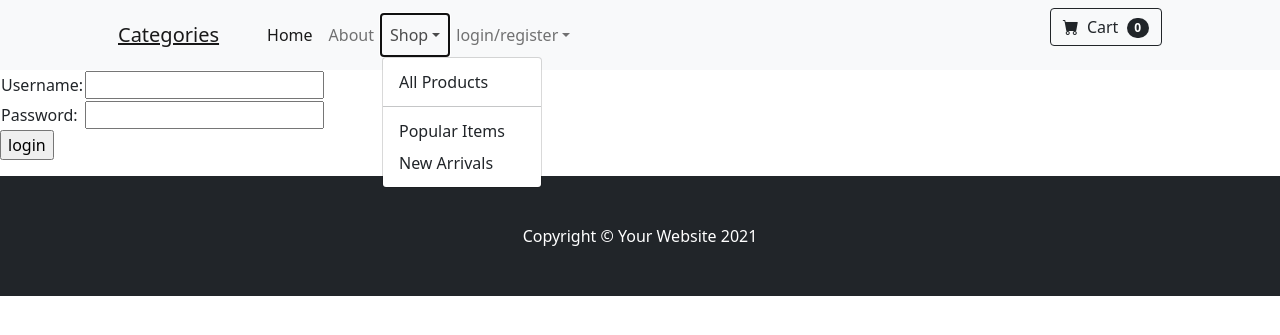
After one commit to SergeyLev/MixWebShop, a Django app: page /accounts/login/ in a window 1280 px wide, after a click on "Shop". The commit adds this page. Shown: the top 335 px of the page. Run offline with Django 3.2, Linux system fonts and the light colour scheme; parts of the project's set-up code (start-up, migrations or seed data) failed here and were passed over.

Commit message:
edit base.html, with loggin functions, product list, product edit product delete add urls for sign up , profile detail and profile update. create views for SignUpView, ProfileDetail, ProfileUpdate in views.py

```diff
--- a/MixWebShop/templates/base.html
+++ b/MixWebShop/templates/base.html
@@ -5,7 +5,7 @@
 
         <title>MixWebShop</title>
         <!-- Favicon-->
-        <link rel="icon" type="image/x-icon" href="static/assets/favicon.ico" />
+        <link rel="icon" type="image/x-icon" href="MixWebShop/static/assets/favicon.ico" />
         <!-- Bootstrap icons-->
         <link href="https://cdn.jsdelivr.net/npm/bootstrap-icons@1.5.0/font/bootstrap-icons.css" rel="stylesheet" />
         <!-- Core theme CSS (includes Bootstrap)-->
@@ -20,14 +20,44 @@
                 <div class="collapse navbar-collapse" id="navbarSupportedContent">
                     <ul class="navbar-nav me-auto mb-2 mb-lg-0 ms-lg-4">
                         <li class="nav-item"><a class="nav-link active" aria-current="page" href="{% url 'main' %}">Home</a></li>
-                        <li class="nav-item"><a class="nav-link" href="#!">About</a></li>
+                        <li class="nav-item"><a class="nav-link" href="{% url 'main' %}">About</a></li>
                         <li class="nav-item dropdown">
                             <a class="nav-link dropdown-toggle" id="navbarDropdown" href="#" role="button" data-bs-toggle="dropdown" aria-expanded="false">Shop</a>
                             <ul class="dropdown-menu" aria-labelledby="navbarDropdown">
-                                <li><a class="dropdown-item" href="#!">All Products</a></li>
+                                <li><a class="dropdown-item" href="{% url 'product_list' %}">All Products</a></li>
                                 <li><hr class="dropdown-divider" /></li>
                                 <li><a class="dropdown-item" href="#!">Popular Items</a></li>
                                 <li><a class="dropdown-item" href="#!">New Arrivals</a></li>
+                            </ul>
+                        </li>
+                        <li class="nav-item dropdown">
+                            {% if user.is_authenticated %}
+
+                            <a class="nav-link dropdown-toggle" id="navbarDropdown" href="#" role="button" data-bs-toggle="dropdown" aria-expanded="false">{% if user.first_name %}Hello, {{ user.first_name }}!
+                                {% else %}Hello, {{ user.username }}!{% endif %}</a>
+
+
+                            <ul class="dropdown-menu" aria-labelledby="navbarDropdown">
+                                <a class="dropdown-item text-right" href="{% url 'logout' %}">Logout</a>
+                                <hr>
+                                {% if user.username %}
+                                <li><a class="dropdown-item" href="{% url 'profile_detail' user.id %}">Profile</a></li>
+                                    {% else %}
+                                    <hr>
+                                    <li><a class="dropdown-item" href="{% url 'profile_update' user.id %}">update Profile</a></li>
+                                    <hr>
+
+                                    {% endif %}
+                                <li><hr class="dropdown-divider" /></li>
+                                <li><a class="dropdown-item" href="#!">Your Items</a></li>
+                                <li><a class="dropdown-item" href="#!"></a></li>
+                                {% else %}
+                                <a class="nav-link dropdown-toggle" id="navbarDropdown" href="#" role="button" data-bs-toggle="dropdown" aria-expanded="false">login/register</a>
+                                <ul class="dropdown-menu" aria-labelledby="navbarDropdown">
+                                <li><a class="dropdown-item" href="{% url 'sign_up' %}">Register</a></li>
+                                <li><a class="dropdown-item text-right" href="{% url 'login' %}">Login</a></li>
+                                </ul>
+                                 {% endif %}
                             </ul>
                         </li>
                     </ul>
@@ -40,6 +70,8 @@
                     </form>
                 </div>
             </div>
+
+
         </nav>
 
                                         {% block content %}{% endblock %}
--- /dev/null
+++ b/MixWebShop/templates/registration/login.html
@@ -0,0 +1,30 @@
+
+{% extends 'base.html' %}
+{% block content %}
+    {% if form.errors %}
+        <p>Your username and password didn't match. Please try again.</p>
+    {% endif %}
+    {% if next %}
+        {% if user.is_authenticated %}
+            <p>Your account doesn't have access to this page. To proceed,
+                please login with an account that has access.</p>
+        {% else %}
+            <p>Please login to see this page.</p>
+        {% endif %}
+    {% endif %}
+    <form method="post" action="{% url 'login' %}">
+        {% csrf_token %}
+        <table>
+            <tr>
+                <td>{{ form.username.label_tag }}</td>
+                <td>{{ form.username }}</td>
+            </tr>
+            <tr>
+                <td>{{ form.password.label_tag }}</td>
+                <td>{{ form.password }}</td>
+            </tr>
+        </table>
+        <input type="submit" value="login"/>
+        <input type="hidden" name="next" value="{{ next }}"/>
+    </form>
+{% endblock %}
--- a/shop/urls.py
+++ b/shop/urls.py
@@ -15,7 +15,9 @@ Including another URLconf
 """
 from django.contrib import admin
 from django.urls import path
-from MixWebShop.views import Main, ProductList, ProductDetail, ProductCreate, ProductUpdate, ProductDelete
+from MixWebShop.views import (Main, ProductList, ProductDetail, ProductCreate,
+                              ProductUpdate, ProductDelete, SignUpView,
+                              ProfileDetail, ProfileUpdate)
 
 from django.conf.urls.static import static
 from django.conf import settings
@@ -29,5 +31,10 @@ urlpatterns = [
     path('products/<int:pk>/detail/delete', ProductDelete.as_view(), name='product_delete'),
     path('products/<int:pk>/detail/update', ProductUpdate.as_view(), name='product_update'),
     path('products/create', ProductCreate.as_view(), name='product_create'),
+    path('accounts/', include('django.contrib.auth.urls')),
+    path('sign-up/', SignUpView.as_view(), name='sign_up'),
+    path('accounts/profile/<int:pk>', ProfileDetail.as_view(),  name='profile_detail'),
+    path('accounts/profile/<int:pk>/update', ProfileUpdate.as_view(), name='profile_update'),
+
 
 ]
```
Also changed, not shown: MixWebShop/forms.py (added, +21 -0 lines), MixWebShop/models.py (+6 -1 lines), MixWebShop/templates/profile_create.html (added, +12 -0 lines), MixWebShop/templates/profile_detail.html (added, +14 -0 lines), MixWebShop/templates/profile_update.html (added, +12 -0 lines), MixWebShop/views.py (+20 -2 lines), MixWebShop/migrations/0008_auto_20210630_1555.py (added), MixWebShop/migrations/0009_auto_20210630_1650.py (added), db.sqlite3.
